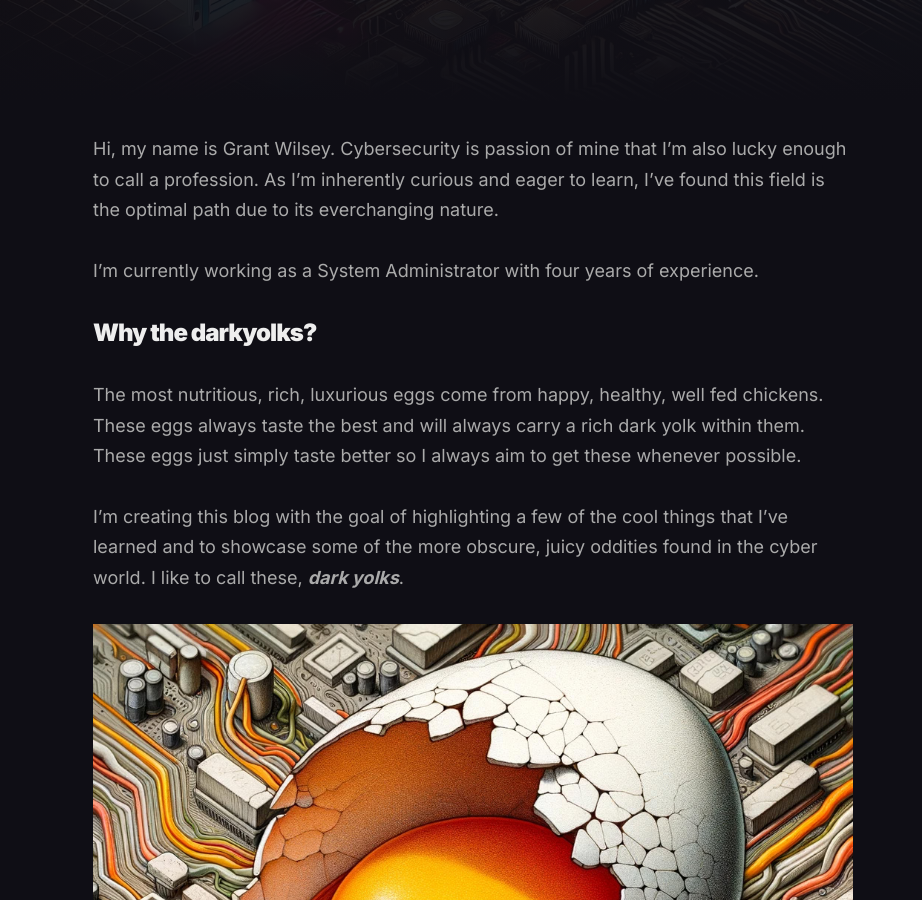
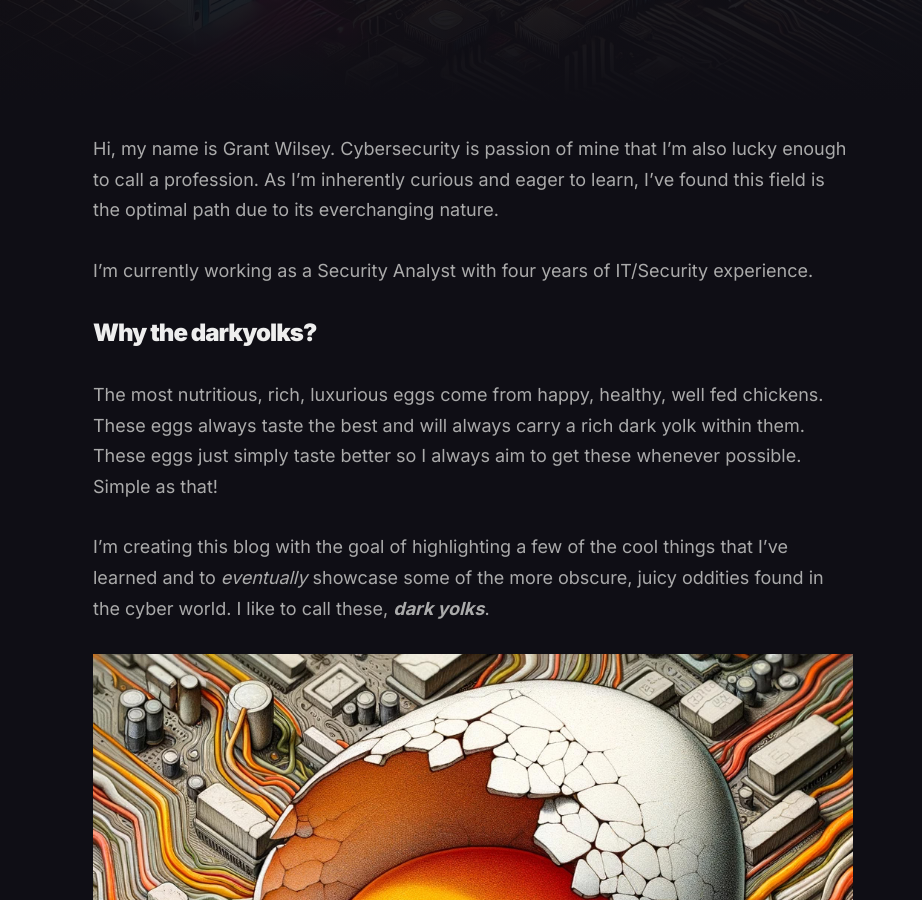
Before and after one commit to darkyolks/darkyolks.com, a Jekyll site: the page built from _pages/about.md, in a window 1280 px wide and 900 px high, scrolled down 562 px. Shown: the whole window, without its empty margins (167-1089 px from the left). Built offline with Jekyll 4.4.1, drawn with Linux system fonts in a browser that asks for light colours; nearby versions of some CDN libraries.

Commit message:
Gemfile, About page update

```diff
--- a/_pages/about.md
+++ b/_pages/about.md
@@ -8,13 +8,13 @@ nav_order: 4
 
 Hi, my name is Grant Wilsey. Cybersecurity is passion of mine that I'm also lucky enough to call a profession. As I'm inherently curious and eager to learn, I've found this field is the optimal path due to its everchanging nature.
 
-I'm currently working as a System Administrator with four years of experience.
+I'm currently working as a Security Analyst with four years of IT/Security experience.
 
 ### Why the **darkyolks**?
 
-The most nutritious, rich, luxurious eggs come from happy, healthy, well fed chickens. These eggs always taste the best and will always carry a rich dark yolk within them. These eggs just simply taste better so I always aim to get these whenever possible.
+The most nutritious, rich, luxurious eggs come from happy, healthy, well fed chickens. These eggs always taste the best and will always carry a rich dark yolk within them. These eggs just simply taste better so I always aim to get these whenever possible. Simple as that!
 
-I'm creating this blog with the goal of highlighting a few of the cool things that I've learned and to showcase some of the more obscure, juicy oddities found in the cyber world. I like to call these, ***dark yolks***.
+I'm creating this blog with the goal of highlighting a few of the cool things that I've learned and to *eventually* showcase some of the more obscure, juicy oddities found in the cyber world. I like to call these, ***dark yolks***.
 
 ![extra-darkyolks]({{site.baseurl}}/assets/images/darkyolks-favi.jpg)
 
```
Also changed, not shown: Gemfile (+6 -8 lines).
